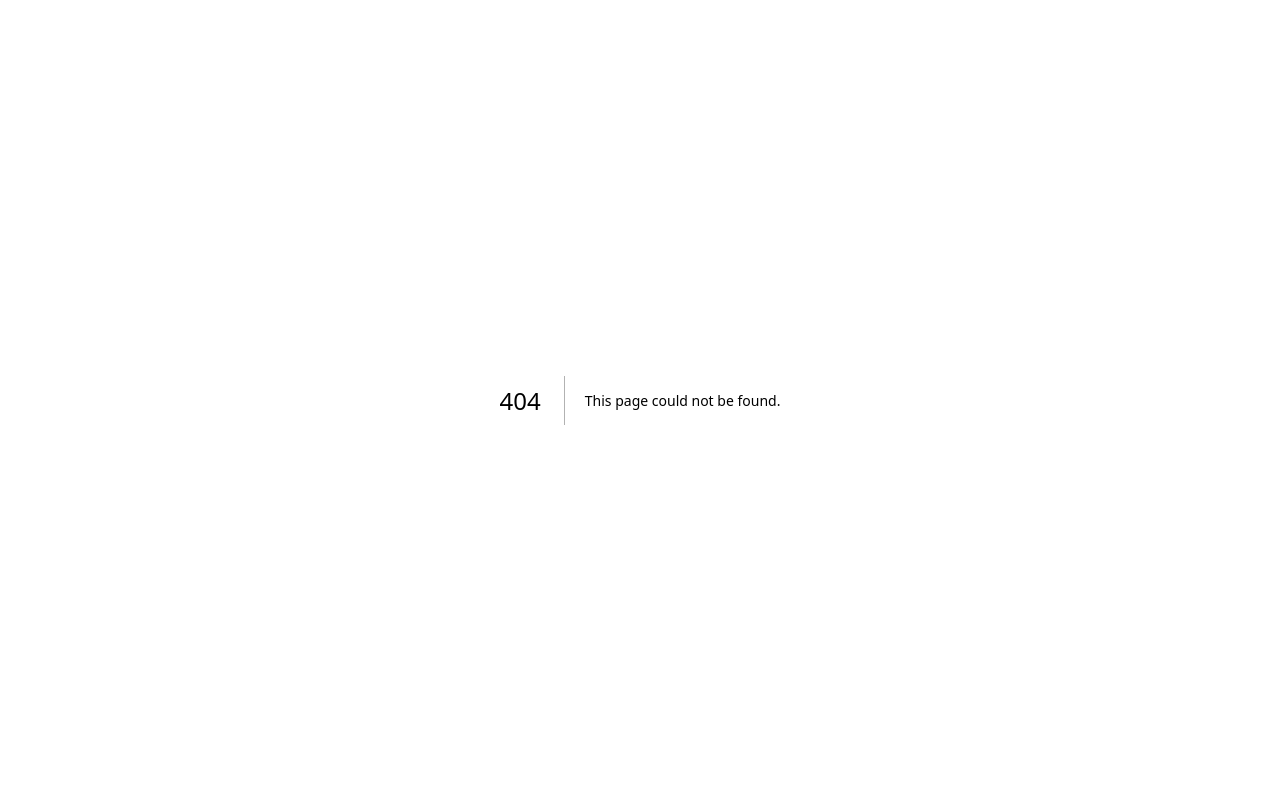
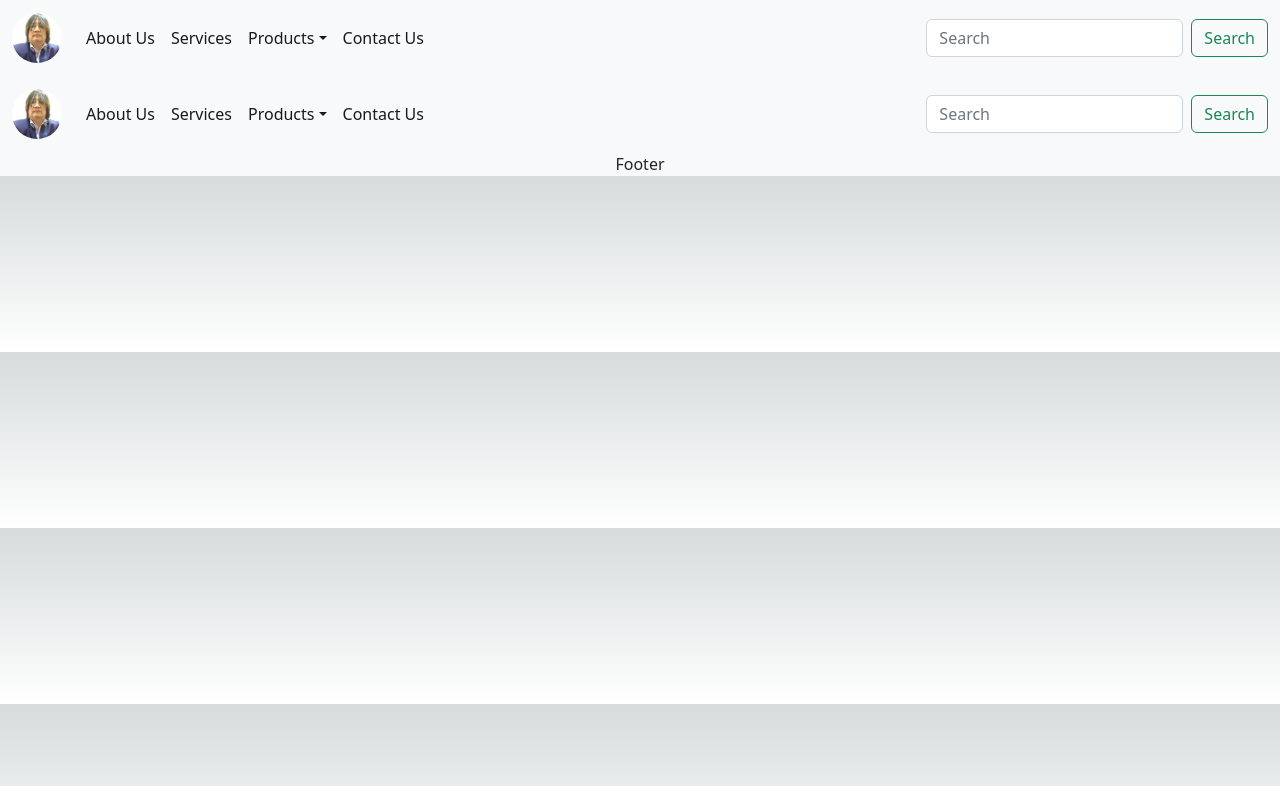
Before and after one commit to xrey77/nextjs-spa-01, a Next.js app: page /navbar in a window 1280 px wide. Before the commit this address had no page. Shown: the top 786 px of the page. Built offline with nearby package versions, Linux system fonts and the light colour scheme.

Commit message:
NextJS SPA Project

```diff
--- a/package.json
+++ b/package.json
@@ -1,5 +1,5 @@
 {
-  "name": "wincor10",
+  "name": "nextjs-spa-01",
   "version": "0.1.0",
   "private": true,
   "scripts": {
@@ -10,9 +10,11 @@
   },
   "dependencies": {
     "@next/font": "13.1.1",
+    "@popperjs/core": "^2.11.6",
     "@types/node": "18.11.18",
     "@types/react": "18.0.26",
     "@types/react-dom": "18.0.10",
+    "bootstrap": "^5.2.3",
     "eslint": "8.31.0",
     "eslint-config-next": "13.1.1",
     "next": "13.1.1",
--- a/pages/_app.tsx
+++ b/pages/_app.tsx
@@ -1,6 +1,18 @@
+import { useEffect } from 'react'
+import 'bootstrap/dist/css/bootstrap.min.css'
 import '../styles/globals.css'
 import type { AppProps } from 'next/app'
+import Layout from './layout'
 
 export default function App({ Component, pageProps }: AppProps) {
-  return <Component {...pageProps} />
+  useEffect(() => {
+    require('bootstrap/dist/js/bootstrap.bundle.js');
+   },[])
+
+
+  return(
+    <Layout>
+      <Component {...pageProps} />
+    </Layout>
+  )
 }
--- /dev/null
+++ b/pages/footer.tsx
@@ -0,0 +1,7 @@
+export default function Footer() {
+    return(
+        <div className="container-fluid bg-light">
+            <div className="text-center text-dark">Footer</div>
+        </div>
+    )
+}
--- /dev/null
+++ b/pages/layout.tsx
@@ -0,0 +1,12 @@
+import Navbar from './navbar'
+import Footer from './footer'
+
+export default function Layout({ children }: React.PropsWithChildren<{}>) {
+    return (
+    <>
+      <Navbar />
+      <main>{children}</main>
+      <Footer />
+    </>
+  )
+}
--- /dev/null
+++ b/pages/navbar.tsx
@@ -0,0 +1,44 @@
+import  Link  from 'next/link'
+import Image from 'next/image'
+import logo from '../asset/reynald.jpg'
+
+export default function Navbar() {
+    return(
+<nav className="navbar navbar-expand-lg bg-light">
+  <div className="container-fluid">
+    <Link className="navbar-brand" href="/"><Image className='logo' src={logo} alt="logo" /></Link>
+    <button className="navbar-toggler" type="button" data-bs-toggle="collapse" data-bs-target="#navbarSupportedContent" aria-controls="navbarSupportedContent" aria-expanded="false" aria-label="Toggle navigation">
+      <span className="navbar-toggler-icon"></span>
+    </button>
+    <div className="collapse navbar-collapse" id="navbarSupportedContent">
+      <ul className="navbar-nav me-auto mb-2 mb-lg-0">
+        <li className="nav-item">
+          <Link className="nav-link active" aria-current="page" href="/aboutus">About Us</Link>
+        </li>
+        <li className="nav-item">
+          <Link className="nav-link active" href="/services">Services</Link>
+        </li>
+        <li className="nav-item dropdown">
+          <a className="nav-link dropdown-toggle active" href="#" role="button" data-bs-toggle="dropdown" aria-expanded="false">
+            Products
+          </a>
+          <ul className="dropdown-menu">
+            <li><a className="dropdown-item" href="#">Action</a></li>
+            <li><a className="dropdown-item" href="#">Another action</a></li>
+            <li><hr className="dropdown-divider"/></li>
+            <li><a className="dropdown-item" href="#">Something else here</a></li>
+          </ul>
+        </li>
+        <li className="nav-item">
+          <Link className="nav-link active" href="/contactus">Contact Us</Link>
+        </li>
+      </ul>
+      <form className="d-flex" role="search">
+        <input className="form-control me-2" type="search" placeholder="Search" aria-label="Search"/>
+        <button className="btn btn-outline-success" type="submit">Search</button>
+      </form>
+    </div>
+  </div>
+</nav>
+    )
+}
--- a/styles/globals.css
+++ b/styles/globals.css
@@ -105,3 +105,9 @@ a {
     color-scheme: dark;
   }
 }
+
+.logo {
+  width: 50px;
+  height: 50px;
+  border-radius: 50%;
+}
```
Also changed, not shown: pages/aboutus.tsx (added, +9 -0 lines), pages/contactus.tsx (added, +9 -0 lines), pages/index.tsx (+2 -105 lines), pages/services.tsx (added, +9 -0 lines), asset/reynald.jpg (added), 1 other file (tests, documents, lock files or other folders).
